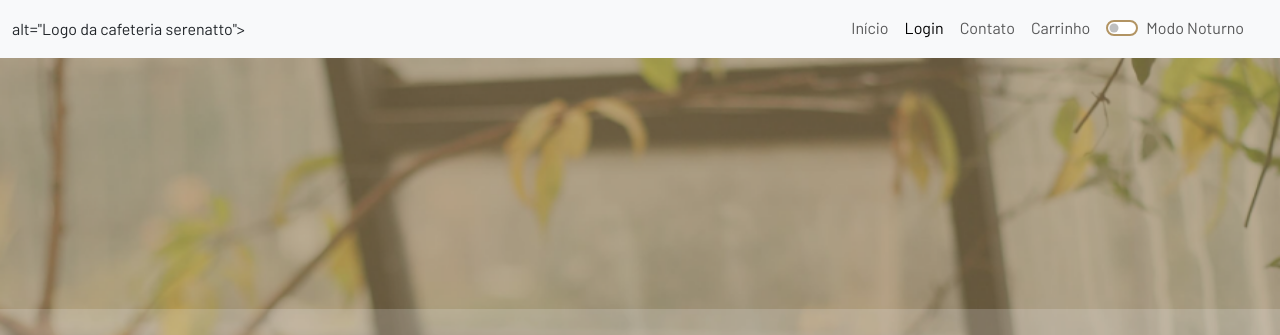
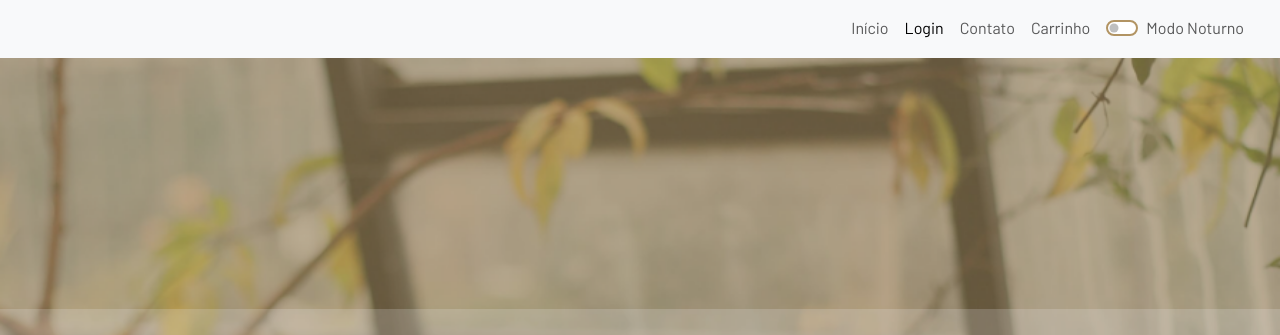
Before and after one commit to Andrews-Gomes/site-cafeteria, a website: page paginas/index.html in a window 1280 px wide. Shown: the top 335 px of the page. Drawn offline with nearby package versions, Linux system fonts and the light colour scheme; no server answers.

Commit message:
Versão Atualizada TRAB

```diff
--- a/paginas/index.html
+++ b/paginas/index.html
@@ -28,8 +28,8 @@
   <header>
     <nav class="navbar-expand-lg navbar bg-body-tertiary fixed-top">
       <div class="container-fluid">
-        <!--<a class="navbar-brand" href="index.html"><img class="" src="assets/logo.png"-->
-            alt="Logo da cafeteria serenatto"></a>
+        <!--<a class="navbar-brand" href="index.html"><img class="" src="assets/logo.png"
+            alt="Logo da cafeteria serenatto"></a>-->
         <button class="navbar-toggler" type="button" data-bs-toggle="offcanvas" data-bs-target="#offcanvasNavbar"
           aria-controls="offcanvasNavbar" aria-label="Toggle navigation">
           <span class="navbar-toggler-icon"></span>
```
